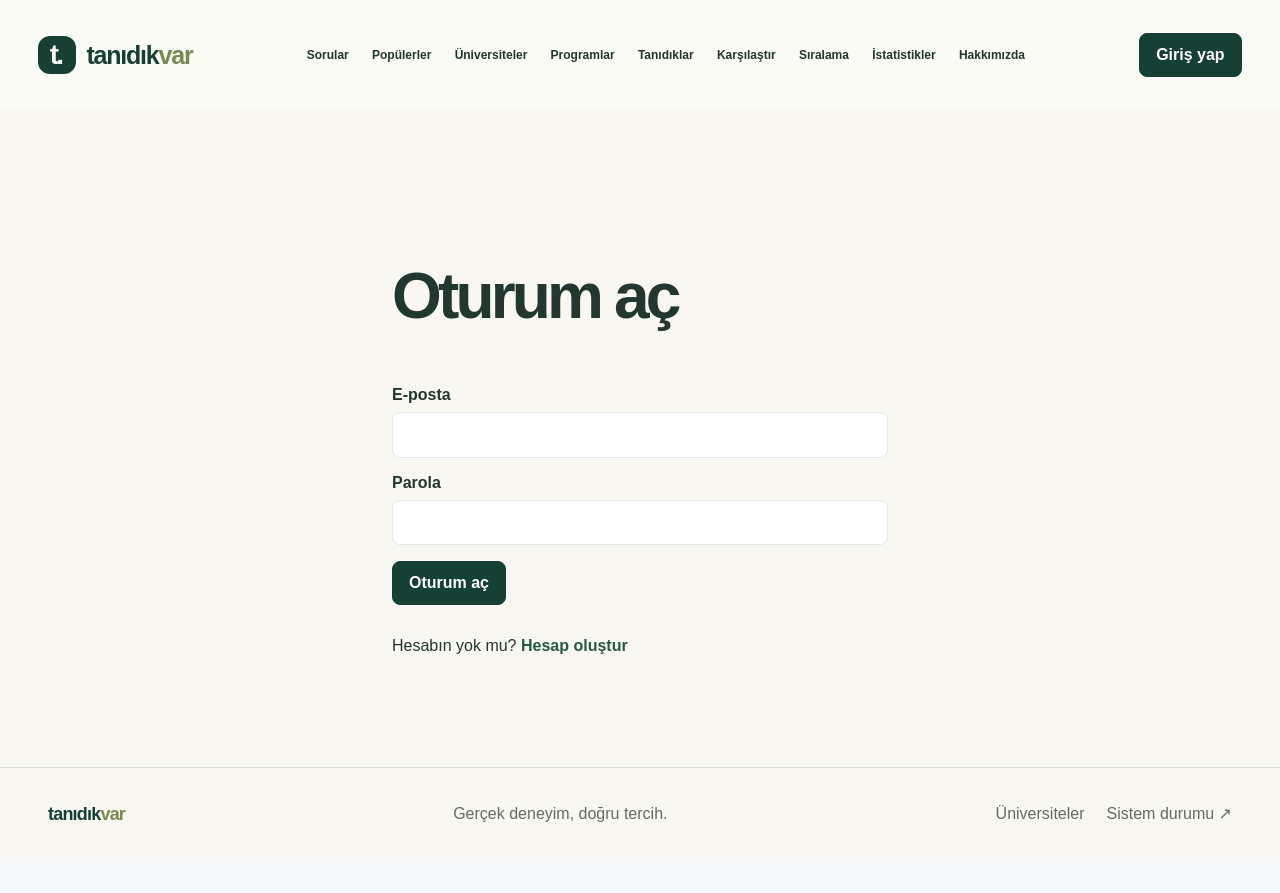
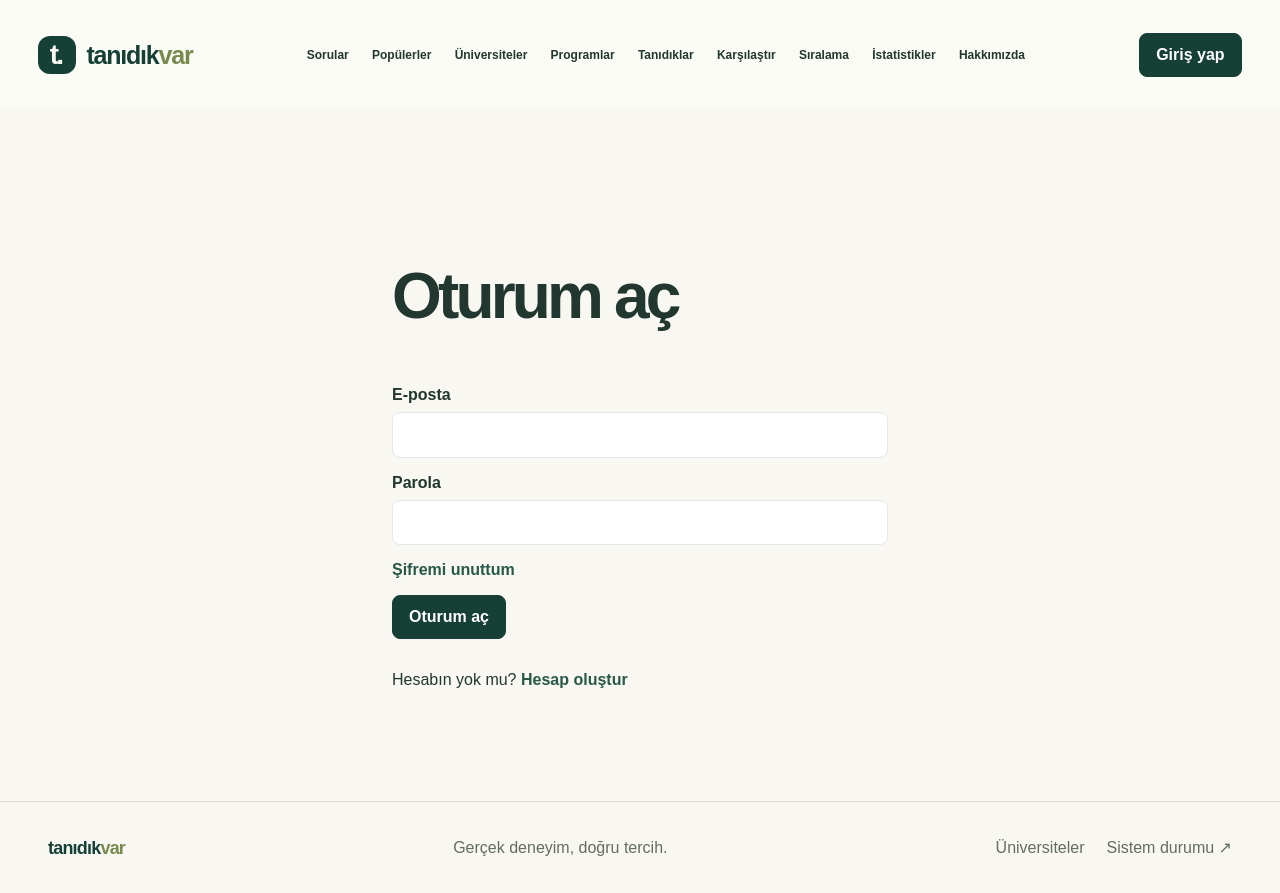
Before and after one commit to ihsanerben/tanidikvar-app-web, a Next.js app: page /giris in a window 1280 px wide. Before the commit the page ends 859 px from the top, so only its background shows below. Built offline with nearby package versions, Linux system fonts and the light colour scheme; no server answers.

Commit message:
feature: vite is dead, next.js is in life.

```diff
--- a/src/components/auth-form.tsx
+++ b/src/components/auth-form.tsx
@@ -1,9 +1,9 @@
 "use client";
-import { useState, type FormEvent } from "react"; import { useRouter } from "next/navigation"; import { apiRequest } from "@/lib/client-api";
+import Link from "next/link"; import { useState, type FormEvent } from "react"; import { useRouter } from "next/navigation"; import { apiRequest } from "@/lib/client-api";
 type SignedInUser = { role: string };
 export function AuthForm({ mode }: { mode: "login" | "register" }) {
   const router = useRouter(); const [error, setError] = useState(""); const [busy, setBusy] = useState(false); const [done, setDone] = useState(false);
   async function submit(event: FormEvent<HTMLFormElement>) { event.preventDefault(); setBusy(true); setError(""); const form = new FormData(event.currentTarget); try { await apiRequest(`/auth/${mode}`, { method: "POST", body: JSON.stringify({ email: form.get("email"), password: form.get("password") }) }); if (mode === "register") setDone(true); else { const user=await apiRequest<SignedInUser>("/me"); router.push(user.role === "MANAGER" ? "/yonetim" : "/"); router.refresh(); } } catch (reason) { setError(reason instanceof Error ? reason.message : "İşlem tamamlanamadı."); } finally { setBusy(false); } }
   if (done) return <div className="notice success" role="status"><h2>E-postanı doğrula</h2><p>Doğrulama bağlantısı gönderildi. Ardından oturum açabilirsin.</p></div>;
-  return <form className="stack-form" onSubmit={submit}><label>E-posta<input required type="email" name="email" autoComplete="email"/></label><label>Parola<input required minLength={mode === "register" ? 10 : undefined} maxLength={72} type="password" name="password" autoComplete={mode === "login" ? "current-password" : "new-password"}/></label>{error && <p className="form-error" role="alert">{error}</p>}<button className="button" disabled={busy}>{busy ? "İşleniyor…" : mode === "login" ? "Oturum aç" : "Hesap oluştur"}</button></form>;
+  return <form className="stack-form" onSubmit={submit}><label>E-posta<input required type="email" name="email" autoComplete="email"/></label><label>Parola<input required minLength={mode === "register" ? 10 : undefined} maxLength={72} type="password" name="password" autoComplete={mode === "login" ? "current-password" : "new-password"}/></label>{mode === "login" && <Link href="/parolami-unuttum">Şifremi unuttum</Link>}{error && <p className="form-error" role="alert">{error}</p>}<button className="button" disabled={busy}>{busy ? "İşleniyor…" : mode === "login" ? "Oturum aç" : "Hesap oluştur"}</button></form>;
 }
```
